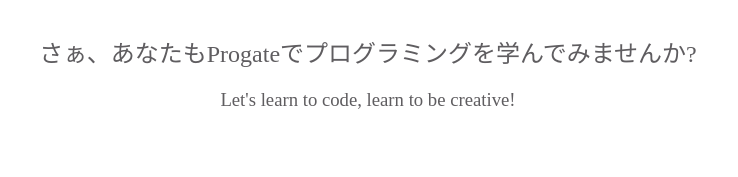
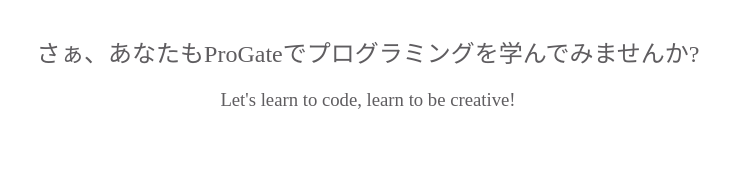
Before and after one commit to yuu-yaa/yuu-yaa.github.io, a plain HTML site: page index.html in a window 1280 px wide. Shown: the part 1312-1489 px from the top of the page, 272-1010 px from the left. Drawn offline with Linux system fonts and the light colour scheme.

Commit message:
Update index.html

```diff
--- a/index.html
+++ b/index.html
@@ -74,7 +74,7 @@
   <div class="message-wrapper">
     <div class="container">
       <div class="heading">
-        <h2>さぁ、あなたもProgateでプログラミングを学んでみませんか?</h2>
+        <h2>さぁ、あなたもProGateでプログラミングを学んでみませんか?</h2>
         <h3>Let's learn to code, learn to be creative!</h3>
       </div>
       <span class="btn message">さっそく開発する</span>
```
